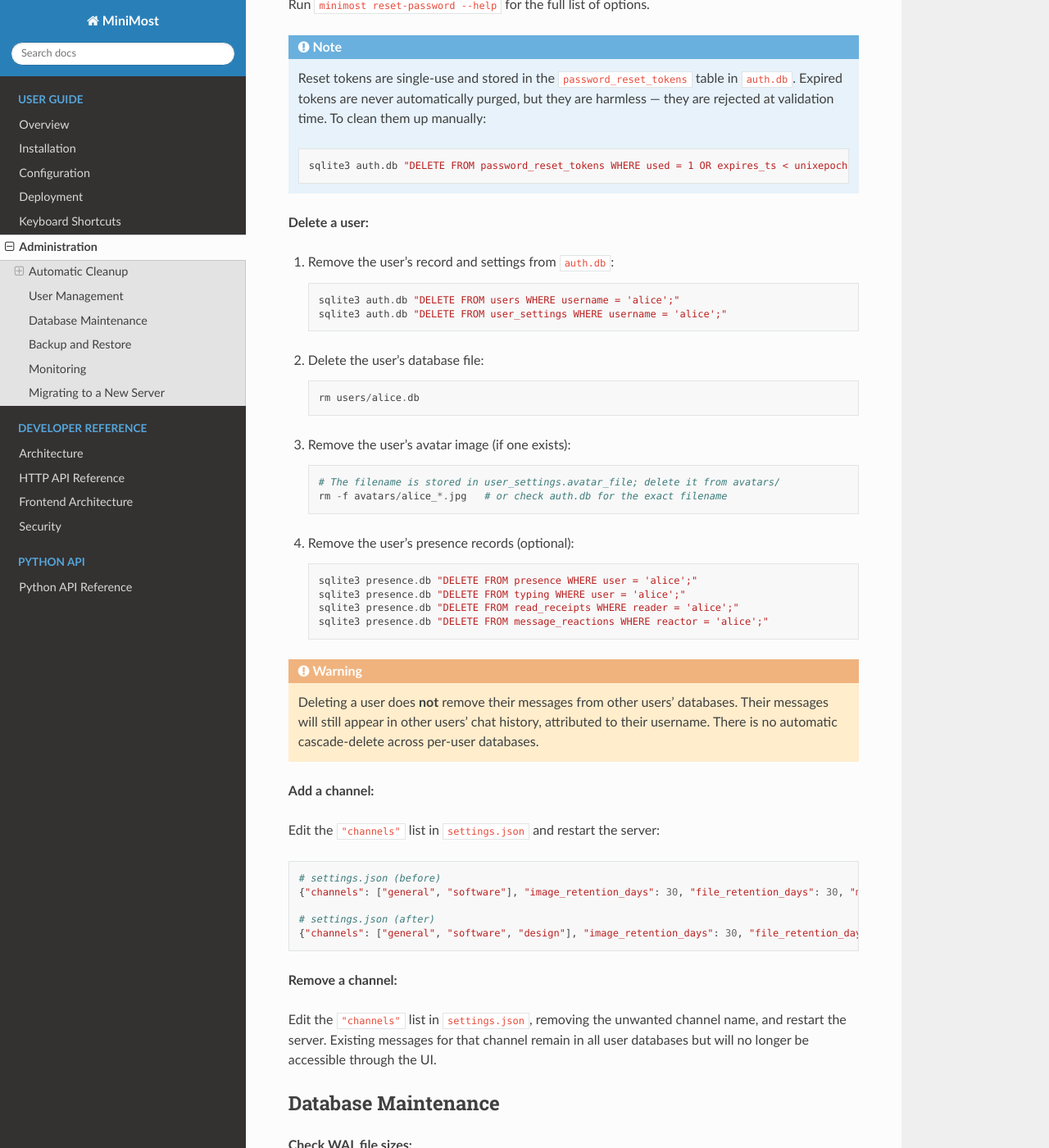
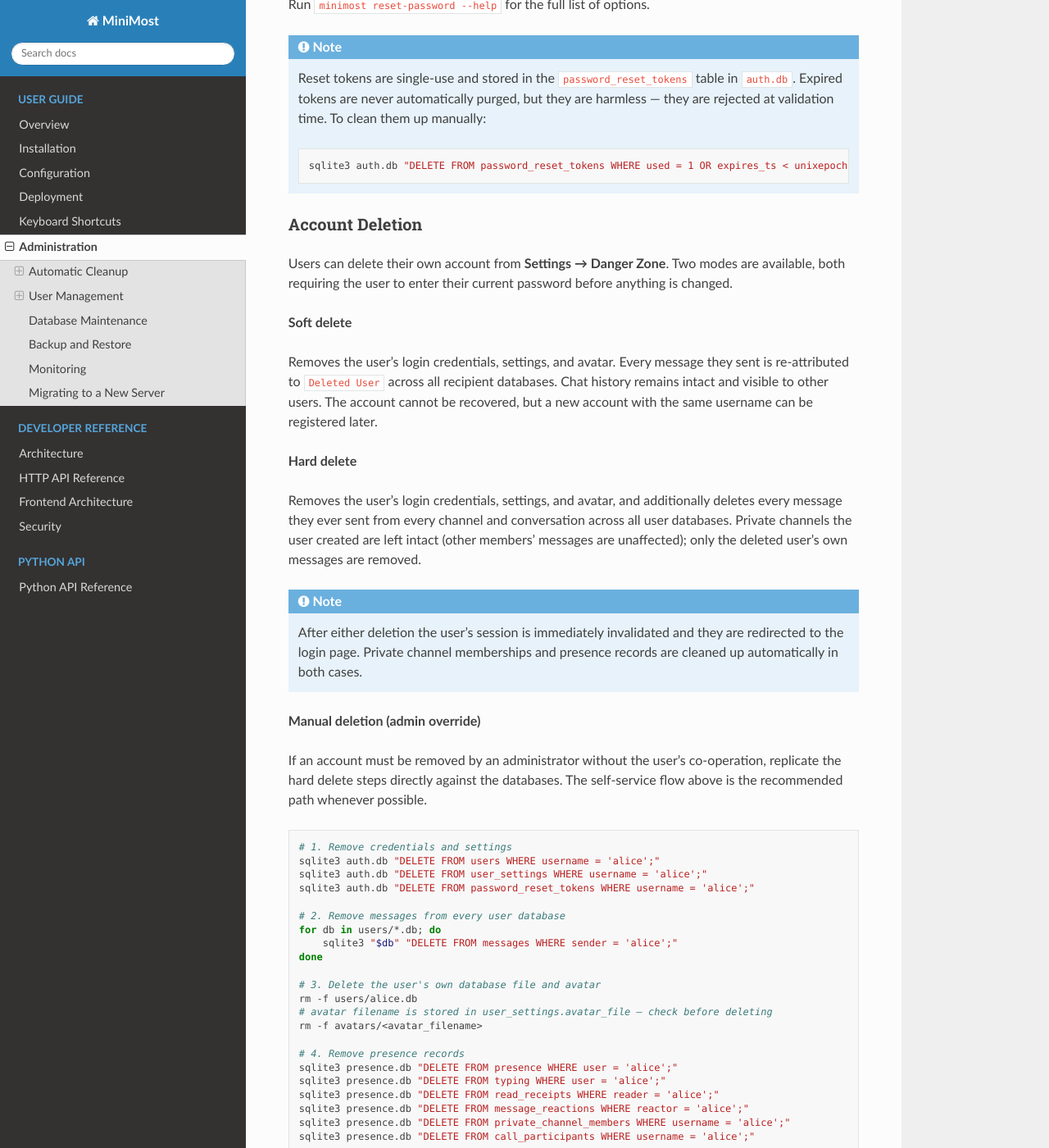
Before and after one commit to SamuelDonovan/minimost, a Sphinx documentation site: the page built from docs/administration.rst, in a window 1280 px wide and 1400 px high, scrolled down 2525 px. Shown: the whole window at 82% size. Built offline with Sphinx 7.4.7 and the Read the Docs theme 3.1.0, drawn with Linux system fonts in a browser that asks for light colours.

Commit message:
Docs: Update docs with deletion feature

```diff
--- a/docs/administration.rst
+++ b/docs/administration.rst
@@ -130,35 +130,64 @@
 
        sqlite3 auth.db "DELETE FROM password_reset_tokens WHERE used = 1 OR expires_ts < unixepoch();"
 
-**Delete a user:**
+Account Deletion
+~~~~~~~~~~~~~~~~
 
-1. Remove the user's record and settings from ``auth.db``::
+Users can delete their own account from **Settings → Danger Zone**. Two modes
+are available, both requiring the user to enter their current password before
+anything is changed.
 
+**Soft delete**
+
+Removes the user's login credentials, settings, and avatar. Every message they
+sent is re-attributed to ``Deleted User`` across all recipient databases.
+Chat history remains intact and visible to other users. The account cannot be
+recovered, but a new account with the same username can be registered later.
+
+**Hard delete**
+
+Removes the user's login credentials, settings, and avatar, and additionally
+deletes every message they ever sent from every channel and conversation across
+all user databases. Private channels the user created are left intact (other
+members' messages are unaffected); only the deleted user's own messages are
+removed.
+
+.. note::
+
+   After either deletion the user's session is immediately invalidated and
+   they are redirected to the login page. Private channel memberships and
+   presence records are cleaned up automatically in both cases.
+
+**Manual deletion (admin override)**
+
+If an account must be removed by an administrator without the user's
+co-operation, replicate the hard delete steps directly against the databases.
+The self-service flow above is the recommended path whenever possible.
+
+.. code-block:: bash
+
+    # 1. Remove credentials and settings
     sqlite3 auth.db "DELETE FROM users WHERE username = 'alice';"
     sqlite3 auth.db "DELETE FROM user_settings WHERE username = 'alice';"
+    sqlite3 auth.db "DELETE FROM password_reset_tokens WHERE username = 'alice';"
 
-2. Delete the user's database file::
+    # 2. Remove messages from every user database
+    for db in users/*.db; do
+        sqlite3 "$db" "DELETE FROM messages WHERE sender = 'alice';"
+    done
 
-    rm users/alice.db
+    # 3. Delete the user's own database file and avatar
+    rm -f users/alice.db
+    # avatar filename is stored in user_settings.avatar_file — check before deleting
+    rm -f avatars/<avatar_filename>
 
-3. Remove the user's avatar image (if one exists)::
-
-    # The filename is stored in user_settings.avatar_file; delete it from avatars/
-    rm -f avatars/alice_*.jpg   # or check auth.db for the exact filename
-
-4. Remove the user's presence records (optional)::
-
+    # 4. Remove presence records
     sqlite3 presence.db "DELETE FROM presence WHERE user = 'alice';"
     sqlite3 presence.db "DELETE FROM typing WHERE user = 'alice';"
     sqlite3 presence.db "DELETE FROM read_receipts WHERE reader = 'alice';"
     sqlite3 presence.db "DELETE FROM message_reactions WHERE reactor = 'alice';"
-
-.. warning::
-
-   Deleting a user does **not** remove their messages from other users'
-   databases. Their messages will still appear in other users' chat history,
-   attributed to their username. There is no automatic cascade-delete across
-   per-user databases.
+    sqlite3 presence.db "DELETE FROM private_channel_members WHERE username = 'alice';"
+    sqlite3 presence.db "DELETE FROM call_participants WHERE username = 'alice';"
 
 **Add a channel:**
 
```
Also changed, not shown: README.md (+1 -0 lines).
